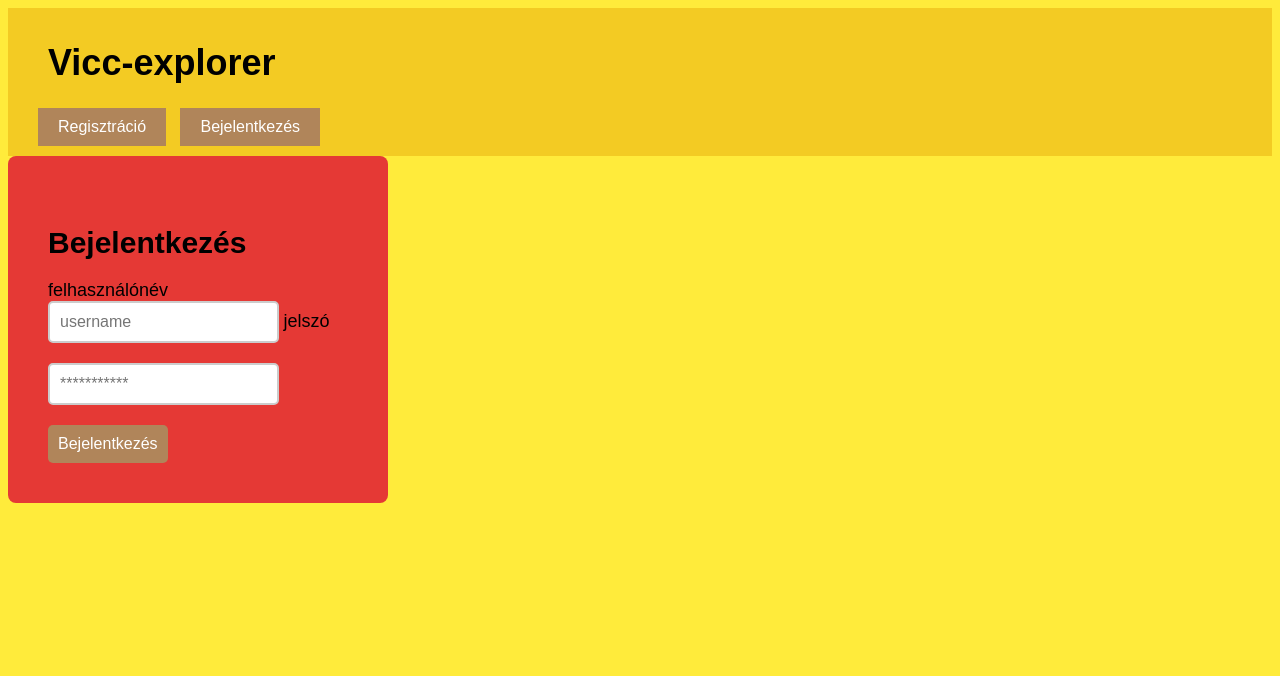
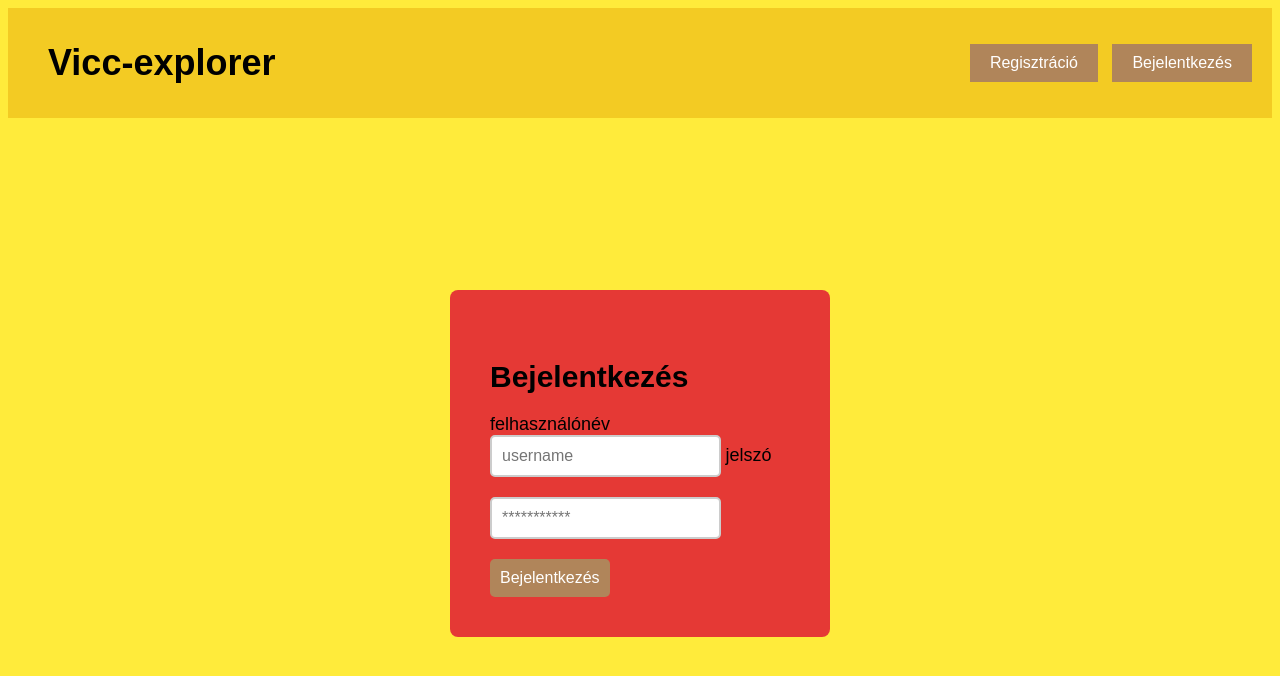
Before and after one commit to Valesz1022/AFP1_kisProjekt, an Electron app: page frontend/html/index.html in a window 1280 px wide. Drawn offline with Linux system fonts and the light colour scheme.

Commit message:
login oldal itemek elhelyezés

```diff
--- a/frontend/css/index.css
+++ b/frontend/css/index.css
@@ -4,15 +4,24 @@ body {
     font-family: Arial, sans-serif;
     background-color: #ffeb3b;
     color: black;
+    display: flex;
+    flex-direction: column;
+    justify-content: space-between;
 }
 
 .container {
+    display:  flex;
+    flex-direction: column;
+    height: 100vh;;
 }
 
 .header {
     padding: 10px 20px;
     background-color: #f3cb23;
-
+    display: flex;
+    justify-content: space-between;
+    justify-items: center;;
+    align-items: center;
 }
 
 h1 {
@@ -42,6 +51,8 @@ h1 {
 .body {
     margin-top: 50px;
     margin: auto 0 !important;
+    display: flex;
+    justify-content: center;
 }
 
 .form {
```
